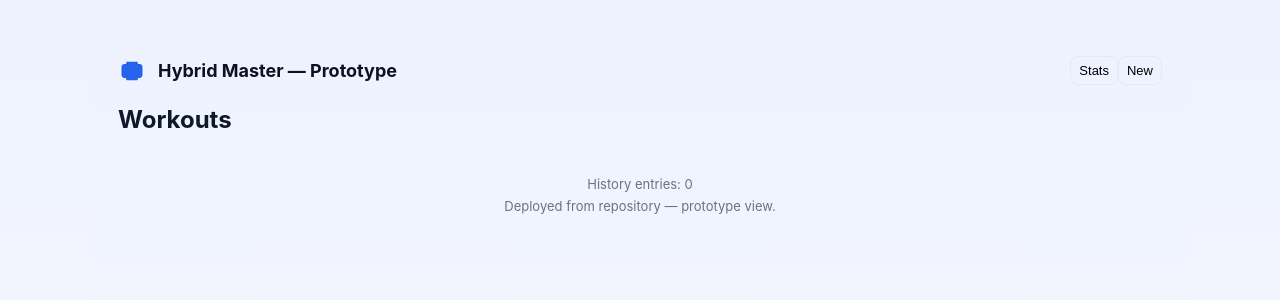
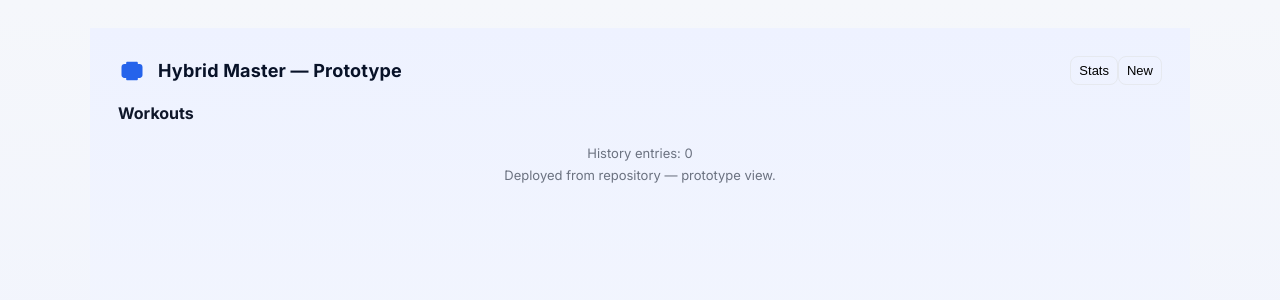
Before and after one commit to ndsedf-stack/STUDIO1, a React (Vite) app: page / in a window 1280 px wide. Shown: the top 300 px of the page. Built offline with nearby package versions, Linux system fonts and the light colour scheme.

Commit message:
Update styles in styles.css for improved design

```diff
--- a/src/styles.css
+++ b/src/styles.css
@@ -1,25 +1,29 @@
-/* Global styles for a cleaner look */
+/* Google font */
+@import url('https://fonts.googleapis.com/css2?family=Inter:wght@300;400;600;700&display=swap');
+
 :root{
-  --bg-start: #eef2ff;
-  --bg-end: #f8fafc;
+  --bg-start: #f5f7fb;
+  --bg-end: #eef2ff;
   --card: #ffffff;
   --muted: #6b7280;
   --accent: #2563eb;
   --border: #e6e9ef;
   --radius: 12px;
-  --shadow: 0 8px 24px rgba(15,23,42,0.06);
+  --shadow: 0 10px 30px rgba(15,23,42,0.06);
+  --container-padding: 28px;
 }
 
+/* Reset */
 *{box-sizing:border-box}
 html,body,#root{height:100%}
 body{
   margin:0;
-  font-family: Inter, system-ui, -apple-system, "Segoe UI", Roboto, "Helvetica Neue", Arial;
+  font-family: "Inter", system-ui, -apple-system, "Segoe UI", Roboto, "Helvetica Neue", Arial;
   -webkit-font-smoothing:antialiased;
   -moz-osx-font-smoothing:grayscale;
-  background: linear-gradient(180deg, var(--bg-start) 0%, var(--bg-end) 100%);
-  color:#0f172a;
-  padding:28px;
+  background: linear-gradient(180deg,var(--bg-start) 0%, var(--bg-end) 100%);
+  color:#0b1220;
+  padding:var(--container-padding);
 }
 
 /* App container */
@@ -34,10 +38,42 @@ body{
   justify-content:space-between;
   align-items:center;
   gap:12px;
-  margin-bottom:20px;
+  margin-bottom:18px;
 }
 .brand { display:flex; gap:12px; align-items:center; }
-.brand h1{ margin:0; font-size:18px; color:#0b1220; }
+.brand h1{ margin:0; font-size:18px; font-weight:700; color:#081228; letter-spacing:0.2px; }
+.header-right { display:flex; gap:10px; align-items:center; }
+
+/* Minimal top nav (Stats / New / Workouts) */
+.top-nav {
+  display:flex;
+  gap:10px;
+  align-items:center;
+}
+.top-nav button {
+  background:transparent;
+  border:1px solid var(--border);
+  padding:8px 10px;
+  border-radius:10px;
+  cursor:pointer;
+  color: #0b1220;
+  font-weight:600;
+  font-size:13px;
+}
+.top-nav button.active {
+  background: var(--accent);
+  color: #fff;
+  border-color: var(--accent);
+}
+
+/* Section title */
+.section-header {
+  display:flex;
+  justify-content:space-between;
+  align-items:center;
+  margin-bottom:12px;
+}
+.section h2 { margin:0; font-size:16px; }
 
 /* Cards grid */
 .cards {
@@ -54,14 +90,14 @@ body{
   box-shadow: var(--shadow);
   padding:14px;
 }
-.card h3{ margin:0 0 8px 0; font-size:16px; color:#091024; }
+.card h3{ margin:0 0 8px 0; font-size:15px; color:#091024; }
 .meta { color:var(--muted); font-size:13px; margin-bottom:10px; }
 
-/* Exercise list */
+/* Exercises */
 .exercise-list{ margin:0; padding-left:16px; list-style: disc; }
 .exercise-list li{ margin-bottom:8px; font-size:14px; line-height:1.45 }
 
-/* Superset */
+/* Superset look */
 .superset {
   border-left:3px solid var(--accent);
   padding:10px;
@@ -69,9 +105,9 @@ body{
   background: linear-gradient(90deg, rgba(37,99,235,0.03), transparent);
   border-radius:8px;
 }
-.superset-header{ display:flex; justify-content:space-between; align-items:center; gap:8px; margin-bottom:8px; font-weight:600; }
+.superset-header{ display:flex; justify-content:space-between; align-items:center; gap:8px; margin-bottom:8px; font-weight:700; }
 
-/* Buttons */
+/* Buttons small */
 .toggle-btn {
   background:transparent;
   border:1px solid var(--border);
```
